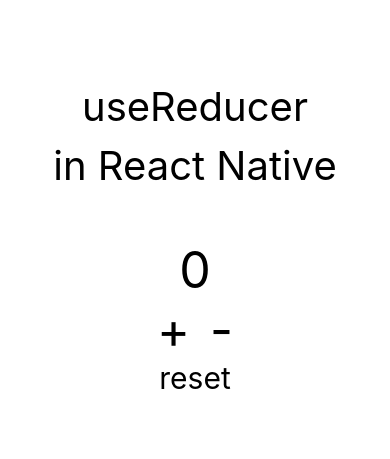
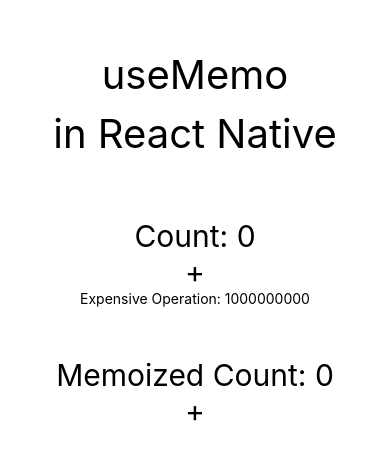
Before and after one commit to Richard-Harvey-UCSD/YouTube, a React Native app: screen / in a window 390 px wide. Shown: the part 183-642 px from the top of the page. Built offline with nearby package versions, Linux system fonts and the light colour scheme.

Commit message:
Added useMemo hook

```diff
--- a/App.js
+++ b/App.js
@@ -1,14 +1,14 @@
 import React from 'react';
 import { StyleSheet, Text, View } from 'react-native';
 
-import UseReducerHook from './src/UseReducerHook';
+import UseMemoHook from './src/UseMemoHook';
 
 export default function App() {
   return (
     <View style={styles.view}>
-      <Text style={{ fontSize: 40, marginBottom: 10 }}>useReducer</Text>
-      <Text style={{ fontSize: 40, marginBottom: 50 }}>in React Native</Text>
-      <UseReducerHook />
+      <Text style={{ fontSize: 40, marginBottom: 10 }}>useMemo</Text>
+      <Text style={{ fontSize: 40, marginBottom: 10 }}>in React Native</Text>
+      <UseMemoHook />
     </View >
   );
 }
--- /dev/null
+++ b/src/UseMemoHook.js
@@ -0,0 +1,49 @@
+import { View, Text, TouchableOpacity } from 'react-native';
+import React, { useMemo, useState } from 'react';
+
+const useMemoHook = () => {
+  const [count, setCount] = useState(0);
+  const [memoizedCount, setMemoizedCount] = useState(0);
+
+  const increment = () => {
+    setCount(prevState => prevState + 1);
+  };
+
+  const memoizedIncrement = () => {
+    setMemoizedCount(prevState => prevState + 1);
+  };
+
+  const expensiveOperation = num => {
+    for (let i = 0; i < 1000000000; i++) {
+      num += 1;
+    }
+    return num;
+  };
+
+  // const operation = expensiveOperation(count);
+  const operation = useMemo(() => expensiveOperation(count), [count])
+
+  console.log('Count:', count);
+  console.log(`Memoized Count: ${memoizedCount} \n`)
+
+  return (
+    <>
+      <View style={{ marginTop: 50, justifyContent: 'center', alignItems: 'center' }}>
+        <Text style={{ fontSize: 30 }}>Count: {count}</Text>
+        <TouchableOpacity onPress={increment}>
+          <Text style={{ fontSize: 30 }}>+</Text>
+        </TouchableOpacity>
+        <Text>Expensive Operation: {operation}</Text>
+      </View>
+
+      <View style={{ marginTop: 50, justifyContent: 'center', alignItems: 'center' }}>
+        <Text style={{ fontSize: 30 }}>Memoized Count: {memoizedCount}</Text>
+        <TouchableOpacity onPress={memoizedIncrement}>
+          <Text style={{ fontSize: 30 }}>+</Text>
+        </TouchableOpacity>
+      </View>
+    </>
+  );
+};
+
+export default useMemoHook;
```
